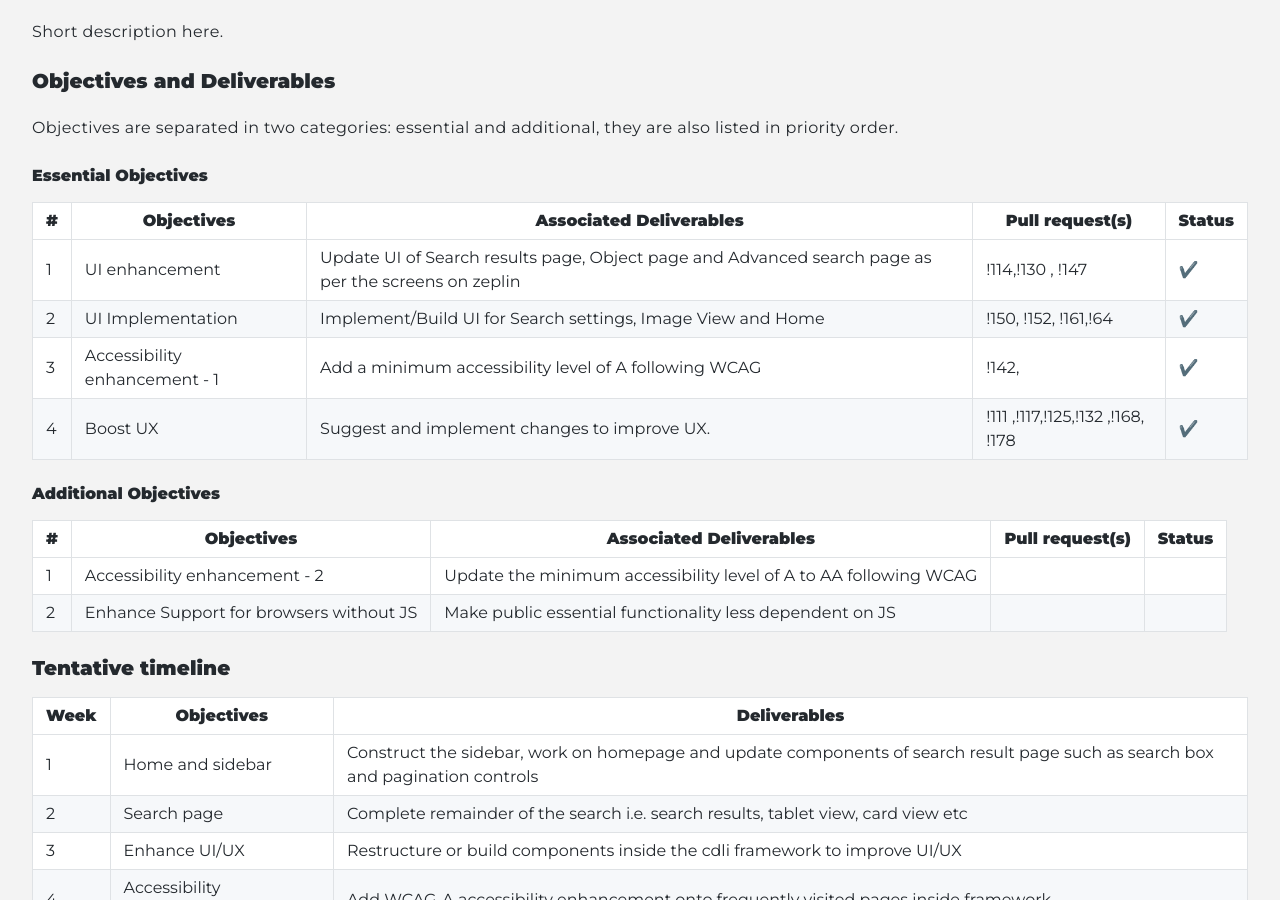
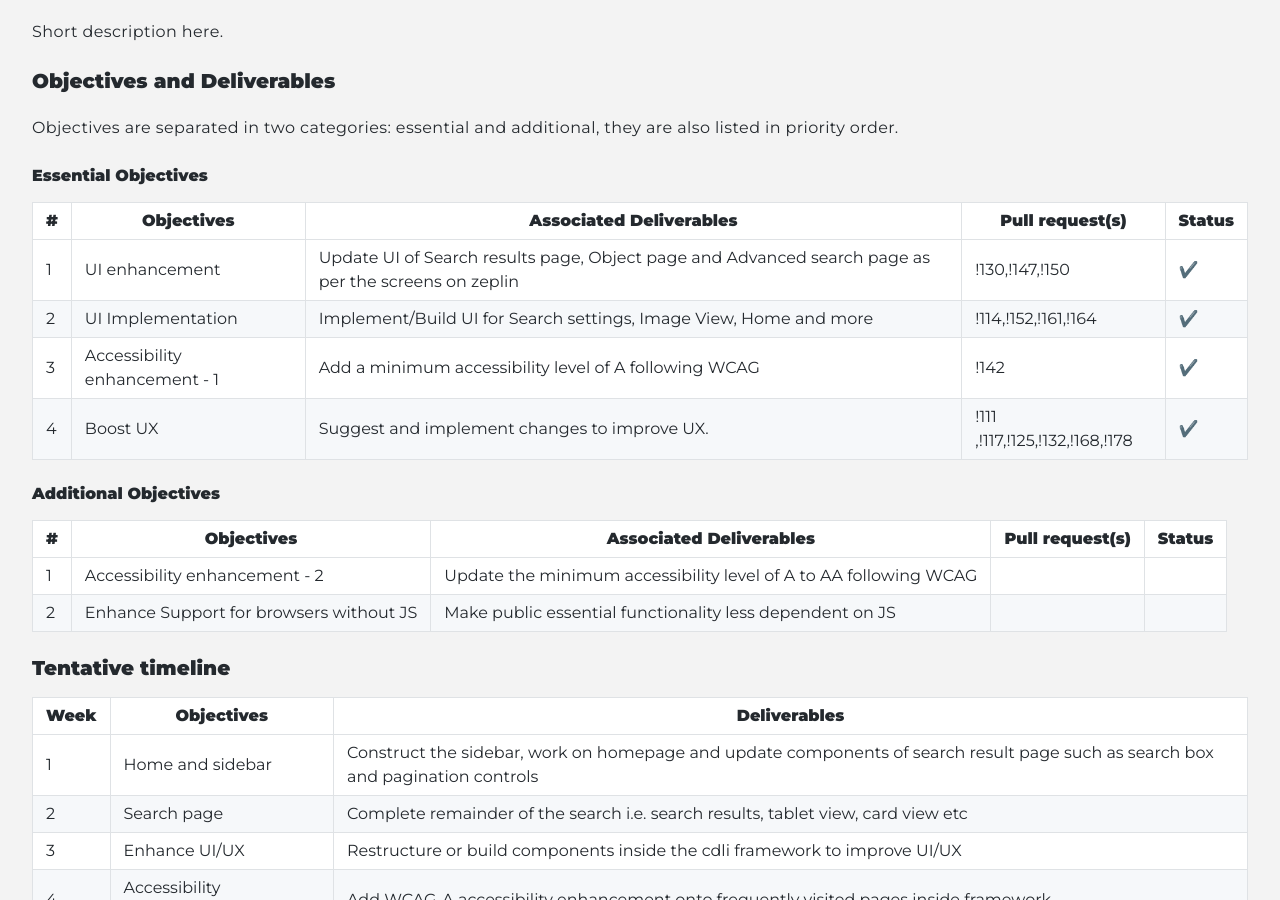
Before and after one commit to cdli-gh/blog, a Jekyll site: the page built from _blog/gsoc20/design_integration/index.md, in a window 1280 px wide and 900 px high, scrolled down 453 px. Built offline with Jekyll 4.4.1, drawn with Linux system fonts in a browser that asks for light colours; Markdown is read by kramdown in place of the engine named in the settings.

Commit message:
Update index.md

```diff
--- a/_blog/gsoc20/design_integration/index.md
+++ b/_blog/gsoc20/design_integration/index.md
@@ -14,10 +14,10 @@ Objectives are separated in two categories: essential and additional, they are a
 
 |\#|Objectives|Associated Deliverables|Pull request(s)|Status|
 |---	|---	|---	|--- |---	|
-|1   	|UI enhancement   	| Update UI of Search results page, Object page and Advanced search page as per the screens on zeplin  	| !114,!130 , !147 	|✔️   |
-|2   	|UI Implementation  	| Implement/Build UI for Search settings, Image View and Home     	| !150, !152, !161,!64 | ✔️   |
-|3   	|Accessibility enhancement - 1  	| Add a minimum accessibility level of A following WCAG   	| !142,    	| ✔️   |
-|4   	|Boost UX   	| Suggest and implement changes to improve UX.   	| !111 ,!117,!125,!132 ,!168, !178	|   ✔️   |
+|1   	|UI enhancement   	| Update UI of Search results page, Object page and Advanced search page as per the screens on zeplin  	| !130,!147,!150 	|✔️   |
+|2   	|UI Implementation  	| Implement/Build UI for Search settings, Image View, Home and more     	| !114,!152,!161,!164 | ✔️   |
+|3   	|Accessibility enhancement - 1 | Add a minimum accessibility level of A following WCAG | !142    	| ✔️   |
+|4   	|Boost UX   	| Suggest and implement changes to improve UX.   	| !111 ,!117,!125,!132,!168,!178	|   ✔️   |
 
 
 #### Additional Objectives
```
